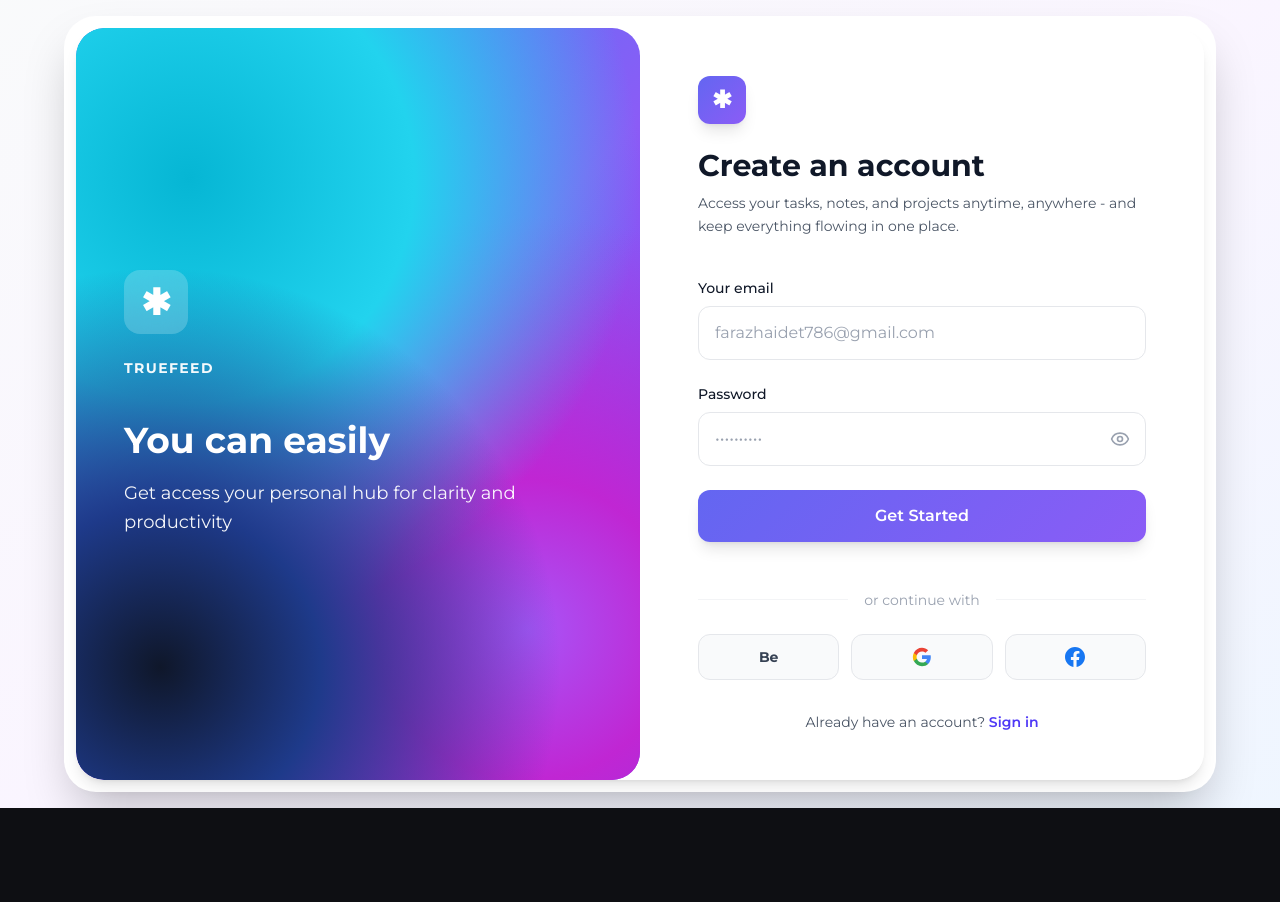
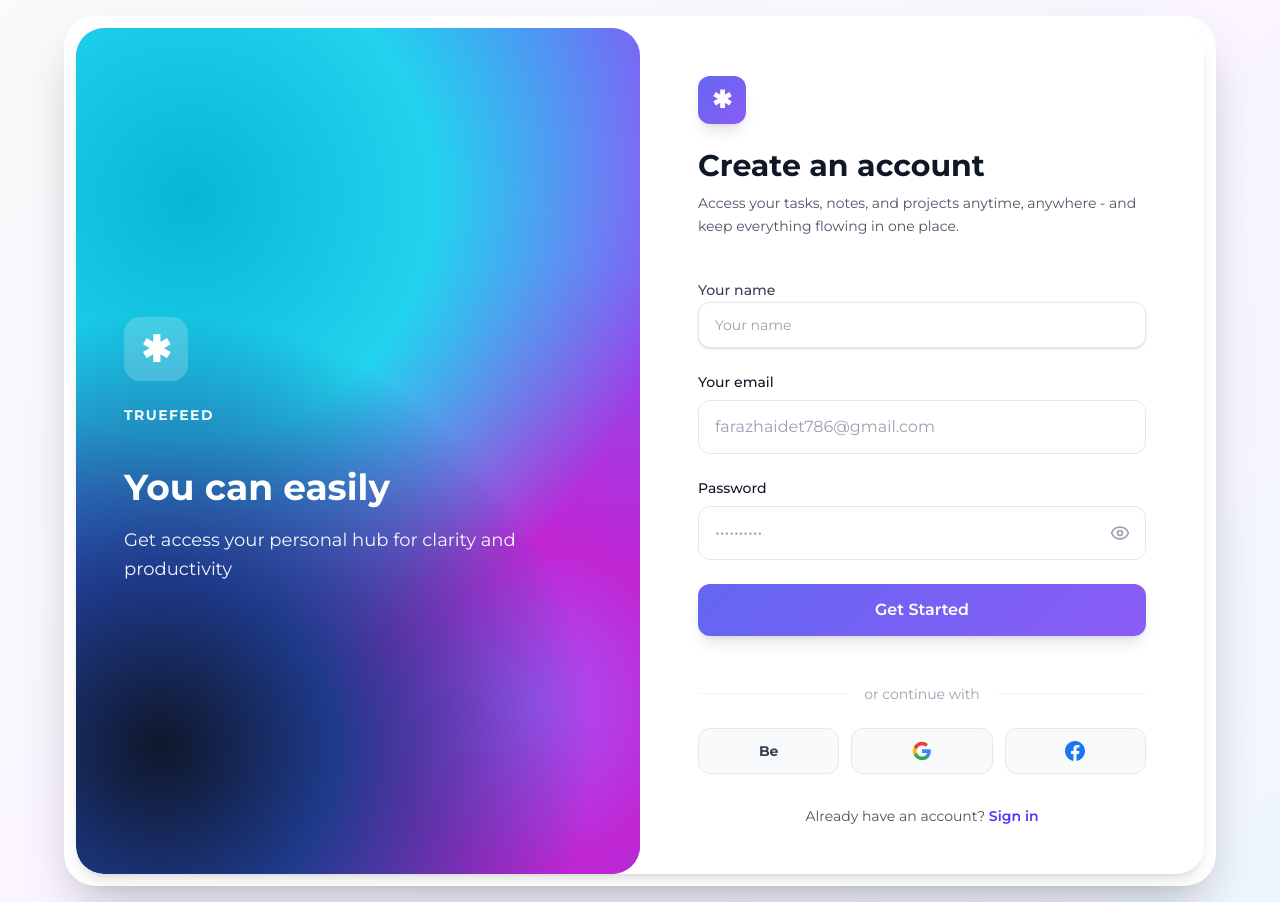
Before and after one commit to Deepesh-Katudia/truefeed-frontend, a Next.js app: page /signup in a window 1280 px wide. Before the commit the page ends 808 px from the top, so only its background shows below. Built offline with nearby package versions, Linux system fonts and the light colour scheme; no server answers.

Commit message:
Add name field to signup form and update signup logic

```diff
--- a/app/signup/page.tsx
+++ b/app/signup/page.tsx
@@ -13,6 +13,7 @@ export default function SignupPage() {
   const { signup } = useAuth();
 
   const [formData, setFormData] = useState({
+    name: '',
     email: '',
     password: '',
   });
@@ -43,7 +44,7 @@ export default function SignupPage() {
     setLoading(true);
 
     try {
-      const result = await signup(formData.email, formData.password);
+      const result = await signup(formData.email, formData.password, formData.name);
       if (result.success) {
         router.push('/dashboard');
       } else {
@@ -76,6 +77,19 @@ export default function SignupPage() {
             {apiError}
           </div>
         )}
+
+        <label className="text-sm font-medium text-gray-700">Your name</label>
+        <input
+        type="text"
+        name="name"
+        value={formData.name}
+        onChange={(e) => setFormData({ ...formData, name: e.target.value })}
+        placeholder="Your name"
+        className="w-full rounded-xl border border-gray-200 bg-white px-4 py-3  text-sm text-gray-900 placeholder:text-gray-400 shadow-sm outline-none transition focus:border-indigo-400 focus:ring-4 focus:ring-indigo-100"
+        required
+      />
+
+
 
         <Input
           label="Your email"
--- a/components/layout/DashboardLayout.tsx
+++ b/components/layout/DashboardLayout.tsx
@@ -10,7 +10,7 @@ import { Contacts } from '../right-panel/Contacts';
 export function DashboardLayout() {
   const { user } = useAuth();
   return (
-    <div className="min-h-screen bg-white">
+    <div className="min-h-screen bg-amber-100">
       <div className="flex max-w-[1920px] mx-auto">
         {/* Left Sidebar - Fixed Width */}
         <Sidebar />
@@ -25,7 +25,7 @@ export function DashboardLayout() {
         </div>
 
         {/* Right Panel - Fixed Width */}
-        <aside className="w-80 px-6 py-6 bg-white border-l border-gray-100 flex-shrink-0">
+        <aside className="w-80 px-6 py-6 bg-amber-100 border-2 border-black flex-col">
           {/* Actions */}
           <div className="flex items-center justify-end gap-3 mb-6">
             <button
```
